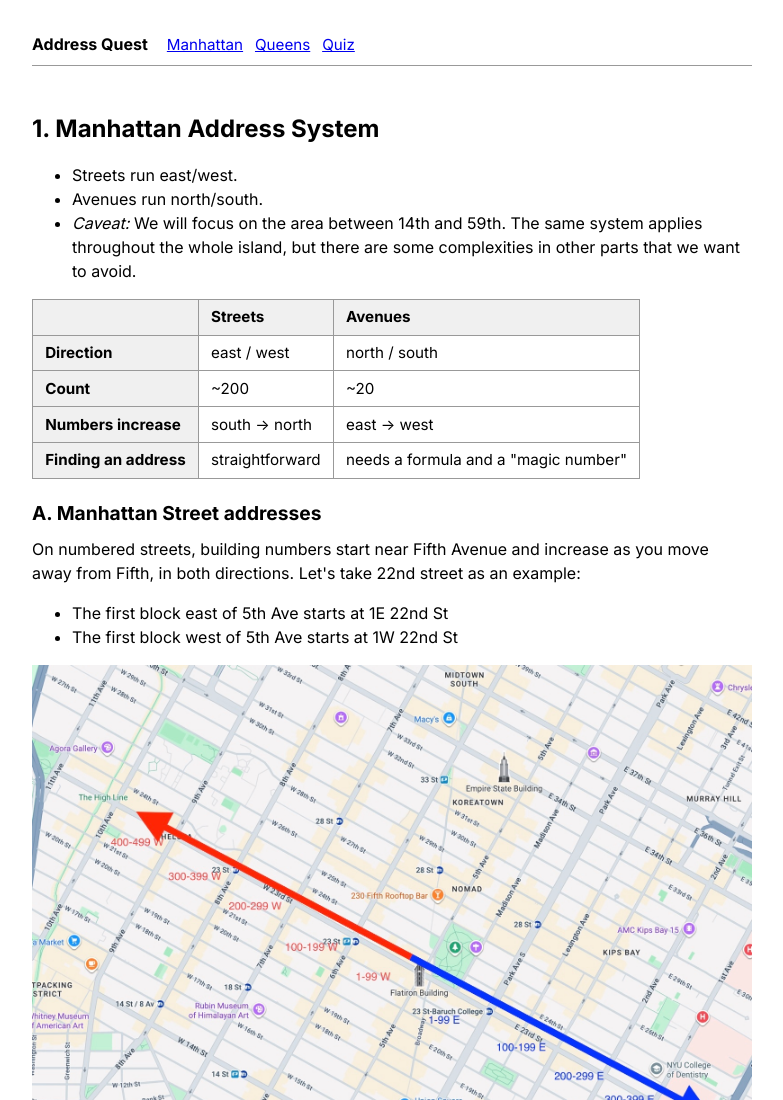
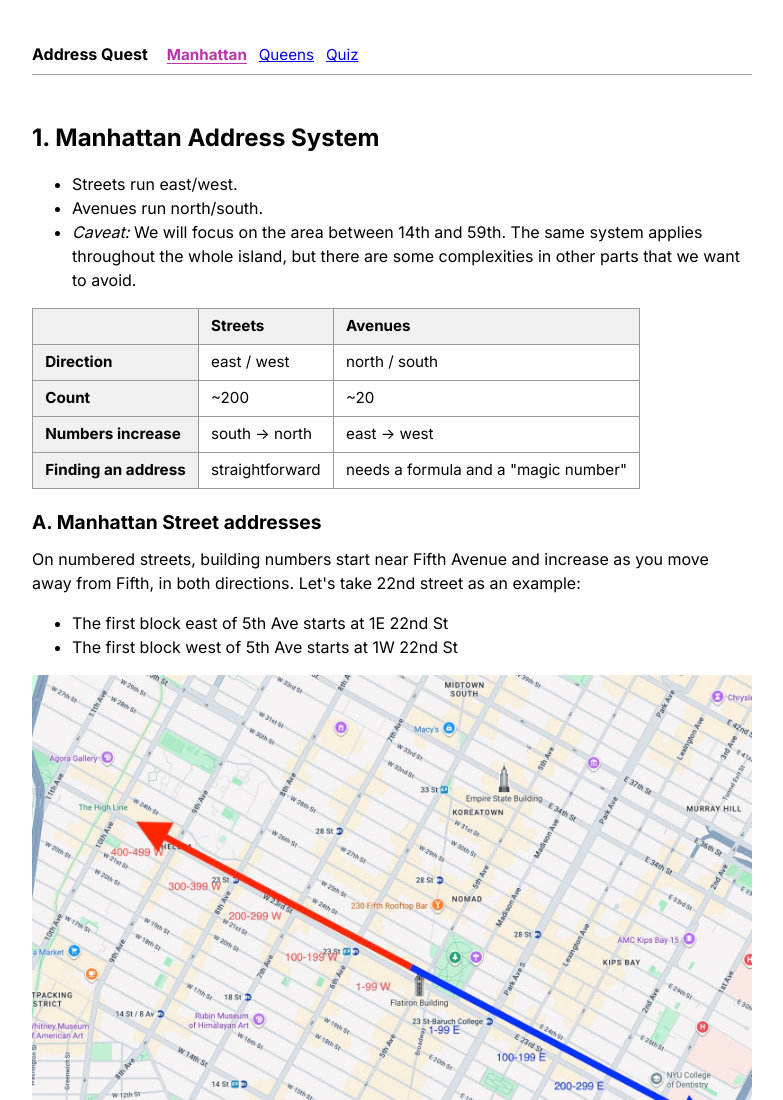
Before and after one commit to qirh/address, a plain HTML site: page index.html in a window 1280 px wide. Shown: the top 1100 px of the page, without its empty margins (248-1031 px from the left). Drawn offline with Linux system fonts and the light colour scheme.

Commit message:
Make site header sticky and highlight the active section
The header now sticks to top:0 with an opaque background and a
border-bottom, so users always see where they are in the page.
Active nav link gets the 7-train purple plus an underline; the
choice updates on scroll using a requestAnimationFrame-throttled
listener that picks the section whose top has just scrolled past
the header.

```diff
--- a/script.js
+++ b/script.js
@@ -1182,4 +1182,43 @@ function restartQuiz() {
 }
 
 setupLabs();
+setupSectionNav();
 renderQuiz();
+
+function setupSectionNav() {
+  const sections = Array.from(document.querySelectorAll("main > section[id]"));
+  const linkById = new Map();
+  document.querySelectorAll(".top-nav a[href^='#']").forEach((link) => {
+    linkById.set(link.getAttribute("href").slice(1), link);
+  });
+  if (!sections.length || !linkById.size) return;
+
+  const header = document.querySelector(".site-header");
+  let scheduled = false;
+
+  function update() {
+    scheduled = false;
+    const offset = (header?.getBoundingClientRect().bottom || 0) + 8;
+    let activeId = sections[0].id;
+    for (const section of sections) {
+      if (section.getBoundingClientRect().top <= offset) {
+        activeId = section.id;
+      } else {
+        break;
+      }
+    }
+    linkById.forEach((link, id) => {
+      link.classList.toggle("active", id === activeId);
+    });
+  }
+
+  function onScroll() {
+    if (scheduled) return;
+    scheduled = true;
+    requestAnimationFrame(update);
+  }
+
+  window.addEventListener("scroll", onScroll, { passive: true });
+  window.addEventListener("resize", onScroll, { passive: true });
+  update();
+}
--- a/style.css
+++ b/style.css
@@ -70,8 +70,12 @@ th {
 
 /* Header, text-only */
 .site-header {
+  position: sticky;
+  top: 0;
+  z-index: 100;
+  background: #fff;
+  padding: 0.6em 0 0.5em;
   margin-bottom: 1em;
-  padding-bottom: 0.5em;
   border-bottom: 1px solid #999;
 }
 
@@ -93,6 +97,13 @@ th {
 
 .top-nav a {
   margin-right: 0.5em;
+}
+
+.top-nav a.active {
+  color: #b933ad;
+  font-weight: 700;
+  text-decoration: underline;
+  text-underline-offset: 3px;
 }
 
 /* Sections, separated by horizontal rules */
```
